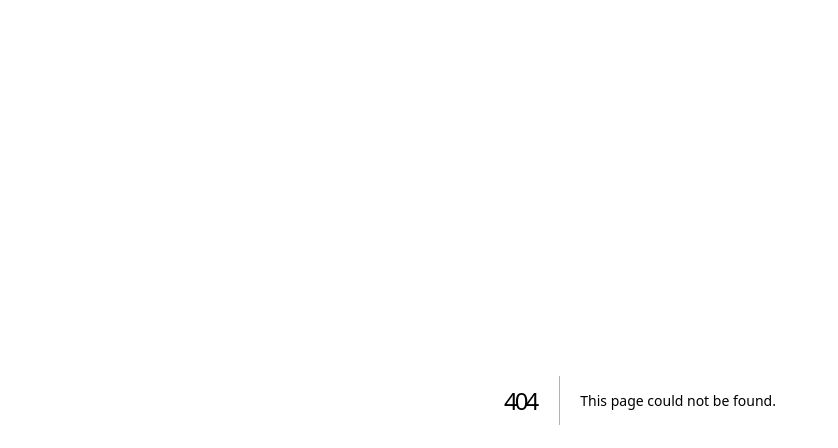
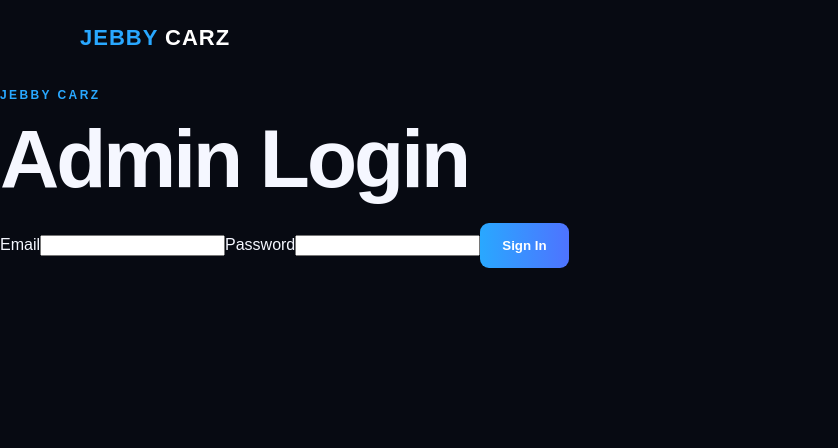
Before and after one commit to jabbycarz/Jebby-Carz, a Next.js app: page /login in a window 1280 px wide. Before the commit this address had no page. Shown: the top 448 px of the page, without its empty margins (0-838 px from the left). Built offline with nearby package versions, Linux system fonts and the light colour scheme.

Commit message:
Add secure admin login

```diff
--- /dev/null
+++ b/app/login/page.tsx
@@ -0,0 +1,27 @@
+'use client'
+import { FormEvent, useState } from 'react'
+import { useRouter } from 'next/navigation'
+import { createClient } from '../../lib/supabase/client'
+
+export default function Login() {
+  const [email,setEmail]=useState('')
+  const [password,setPassword]=useState('')
+  const [message,setMessage]=useState('')
+  const router=useRouter()
+  async function login(e:FormEvent<HTMLFormElement>) {
+    e.preventDefault(); setMessage('Signing in...')
+    const {error}=await createClient().auth.signInWithPassword({email,password})
+    if(error){setMessage('Login failed. Check your email and password.');return}
+    router.push('/admin')
+  }
+  return <main>
+    <nav className="nav wrap"><a className="brand" href="/"><span>JEBBY</span> CARZ</a></nav>
+    <section className="loginWrap"><form className="loginCard" onSubmit={login}>
+      <p className="eyebrow">JEBBY CARZ</p><h1>Admin Login</h1>
+      <label>Email<input type="email" required value={email} onChange={e=>setEmail(e.target.value)}/></label>
+      <label>Password<input type="password" required value={password} onChange={e=>setPassword(e.target.value)}/></label>
+      <button className="button primary" type="submit">Sign In</button>
+      {message && <p className="status">{message}</p>}
+    </form></section>
+  </main>
+}
```
